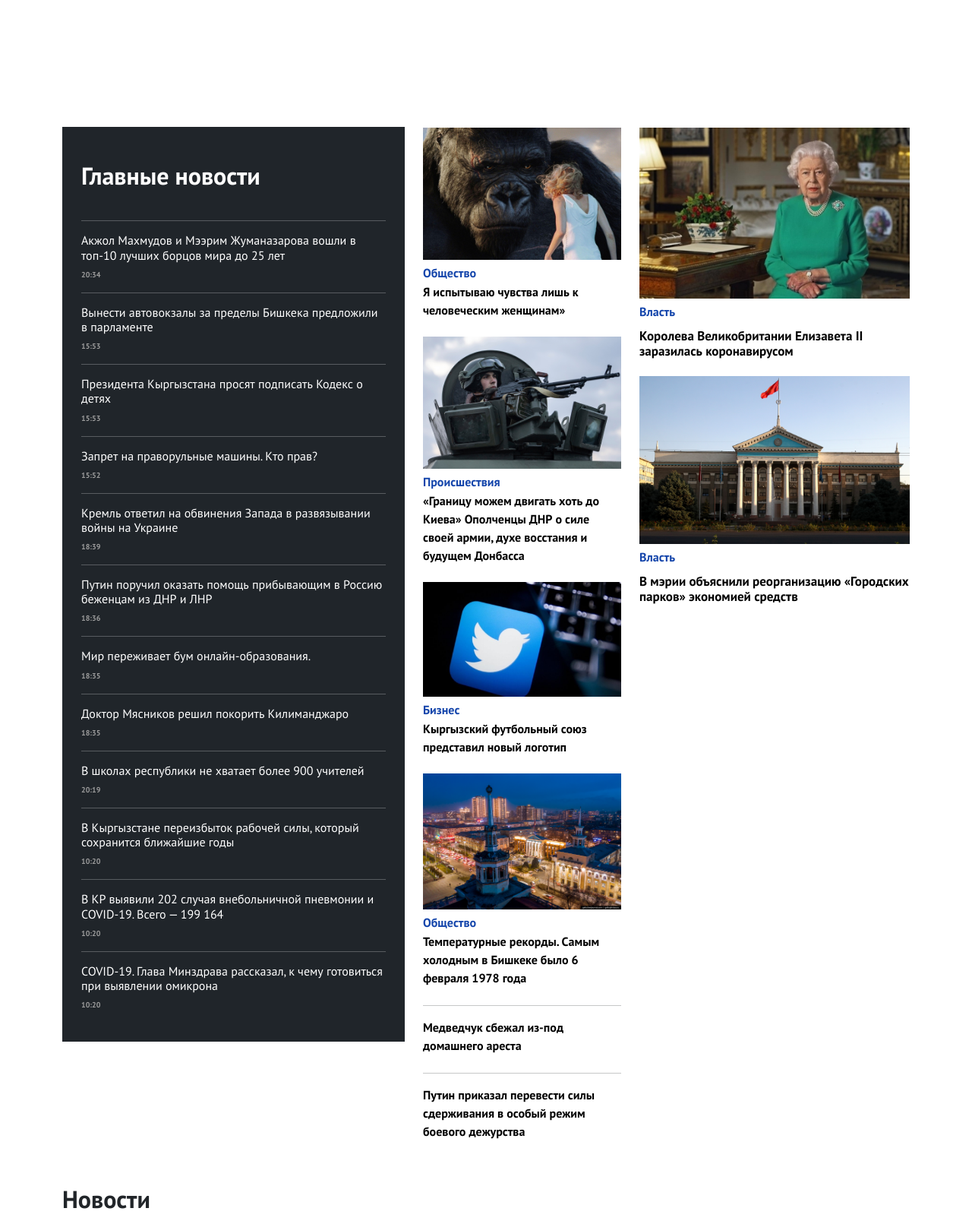
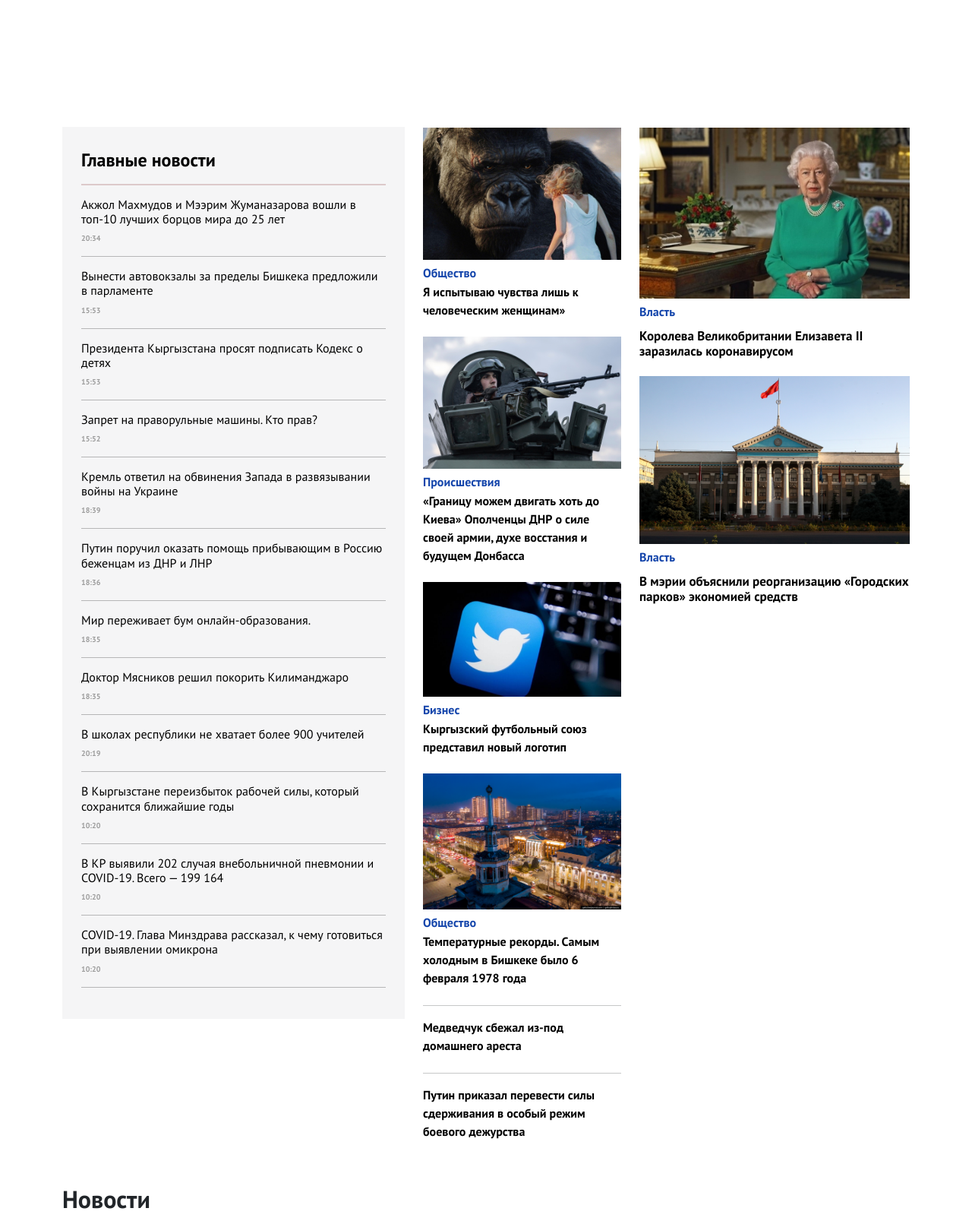
Before and after one commit to aibekovislam/news, a Django app: page / in a window 1280 px wide. Shown: the part 61-1672 px from the top of the page at 76% size. Run offline with Django 3.2, Linux system fonts and the light colour scheme; data comes from the database, SQL or seed files in the repository; some libraries are stand-ins or nearby versions.

Commit message:
modified right

```diff
--- a/core/static/style.css
+++ b/core/static/style.css
@@ -153,7 +153,7 @@ body{
 
 .link-text2{
 	text-decoration: none;
-	color: white;
+	color: black;
 	transition-duration: 0.3s;
 	font-family: 'PT Sans', sans-serif;
 }
@@ -191,11 +191,16 @@ body{
 .main-news{
 	font-family: 'PT Sans', sans-serif;
 	font-weight: bolder;
-	margin-bottom: 40px;
+	margin-bottom: 10px;
 	margin-top: 30px;
 	display: block;
-	padding-top: 45px;
+	padding-top: 30px;
 	padding-right: 25px;
+}
+
+.line{
+	background-color: #964a4a;
+	border: 1px solid #964a4a;
 }
 
 .date_time{
@@ -549,11 +554,32 @@ body{
 }
 
 .black_block_news{
-	background-color: #20252a;
+	background-color: #f5f5f6;
 	max-width: 650px;
-	color: white;
+	color: black;
 	padding-left: 25px;
 	padding-right: 25px;
 	padding-bottom: 25px;
 	height: auto;
 }
+
+
+
+
+
+
+
+
+
+
+/*
+
+Эксперимент
+
+*/
+
+
+.bg-custom{
+	background-color: #20252a;
+
+}
--- a/core/templates/articles.html
+++ b/core/templates/articles.html
@@ -22,12 +22,13 @@
   <div class="row">
     <div class="col-md-5 col-sm-12 mt-2">
       <div class="black_block_news">
-        <h2 class="main-news">Главные новости</h2>
+        <h4 class="main-news">Главные новости</h4>
+        <hr class="line">
         {% for article in articles %}
           {% if article.right_panel_article %}
-            <hr>
             <h6><a href="{% url 'article' article.id %}" class="link-text2">{{ article.title }}</a></h6>
             <p class="date_time">{{ article.created_at|date:"H:i" }}</p>
+            <hr>
           {% endif %}
         {% endfor %}
       <div class="ads_block7">
@@ -86,6 +87,15 @@
     </div>
   </div>
 </div>
+
+
+
+
+
+
+
+
+
 
 <div class="container">
   <h2 class="mt-7 news">Новости</h2>
--- a/core/templates/base.html
+++ b/core/templates/base.html
@@ -2,6 +2,8 @@
 <!DOCTYPE html>
 <html lang="en">
 <head>
+    <script async src="https://pagead2.googlesyndication.com/pagead/js/adsbygoogle.js?client=ca-pub-3568209057248105"
+    crossorigin="anonymous"></script>
     <link rel="apple-touch-icon" sizes="180x180" href="../static/favicons/apple-touch-icon.png">
     <link rel="icon" type="image/png" sizes="32x32" href="../static/favicons/favicon-32x32.png">
     <link rel="icon" type="image/png" sizes="16x16" href="../static/favicons/favicon-16x16.png">
@@ -25,10 +27,13 @@
     <link rel="stylesheet" href="{% static 'style.css' %}">
     <script async src="https://pagead2.googlesyndication.com/pagead/js/adsbygoogle.js?client=ca-pub-3568209057248105"crossorigin="anonymous"></script>
     <link href="https://cdn.jsdelivr.net/npm/bootstrap@5.1.3/dist/css/bootstrap.min.css" rel="stylesheet" integrity="sha384-1BmE4kWBq78iYhFldvKuhfTAU6auU8tT94WrHftjDbrCEXSU1oBoqyl2QvZ6jIW3" crossorigin="anonymous">
+    <script src="https://ajax.googleapis.com/ajax/libs/jquery/3.6.0/jquery.min.js"></script>
+    <script type="text/javascript" src={% static "../static/index.js" %}></script>
     <script src="https://cdn.jsdelivr.net/npm/bootstrap@5.1.3/dist/js/bootstrap.bundle.min.js" integrity="sha384-ka7Sk0Gln4gmtz2MlQnikT1wXgYsOg+OMhuP+IlRH9sENBO0LRn5q+8nbTov4+1p" crossorigin="anonymous"></script>
     <title>KALPAK.KG - Новости каждый день!</title>
 
     <link rel="canonical" href="https://getbootstrap.com/docs/5.1/examples/blog/">
+    <script src="../static/index.js"></script>
 
 
 
@@ -38,7 +43,7 @@
 
 
 <body>
-  <nav class="navbar fixed-top navbar-expand-lg navbar-dark bg-dark">
+  <nav class="navbar fixed-top navbar-expand-lg navbar-dark bg-custom">
       <div class="container">
         <a class="logo" href="{% url 'main' %}">КАЛПАК</a>
         <button class="navbar-toggler" type="button" data-bs-toggle="collapse" data-bs-target="#navbarNav" aria-controls="navbarNav" aria-expanded="false" aria-label="Toggle navigation">
```
Also changed, not shown: core/static/index.js (added).
